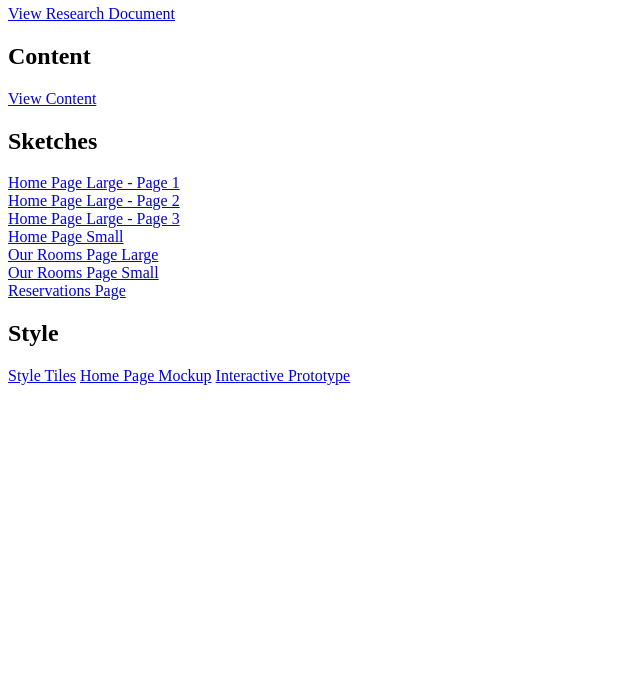
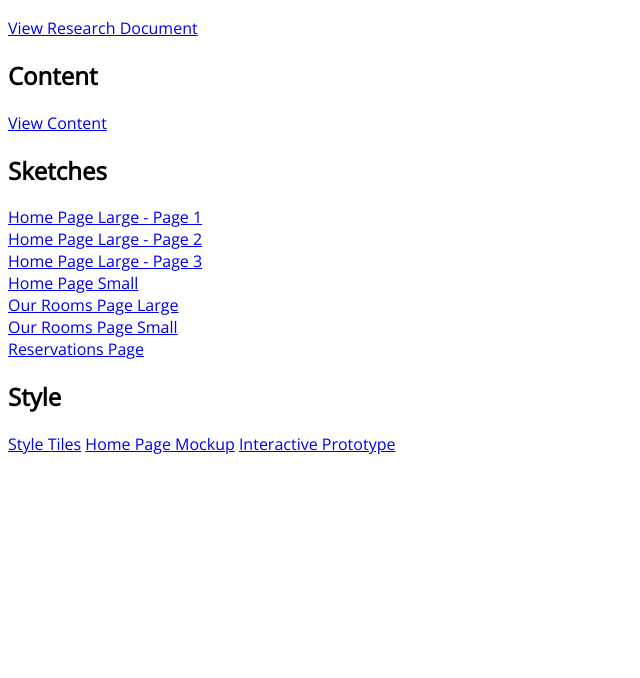
Before and after one commit to KentStateWeb/f2017-jacob-lisic-group-8, a plain HTML site: page index.html in a window 1280 px wide. Shown: the part 122-800 px from the top of the page, without its empty margins (0-640 px from the left). Drawn offline with nearby package versions, Linux system fonts and the light colour scheme.

Commit message:
Changed font of page

```diff
--- a/index.html
+++ b/index.html
@@ -2,7 +2,13 @@
 <html>
   <head>
     <meta charset="utf-8">
+    <link href="https://fonts.googleapis.com/css?family=Open+Sans" rel="stylesheet">
     <title>Group 8 - Project Hub</title>
+    <style>
+      * {
+        font-family: 'Open Sans', sans-serif;
+      }
+    </style>
   </head>
   <body>
     <h1>Group 8 - Project Hub</h1>
```
